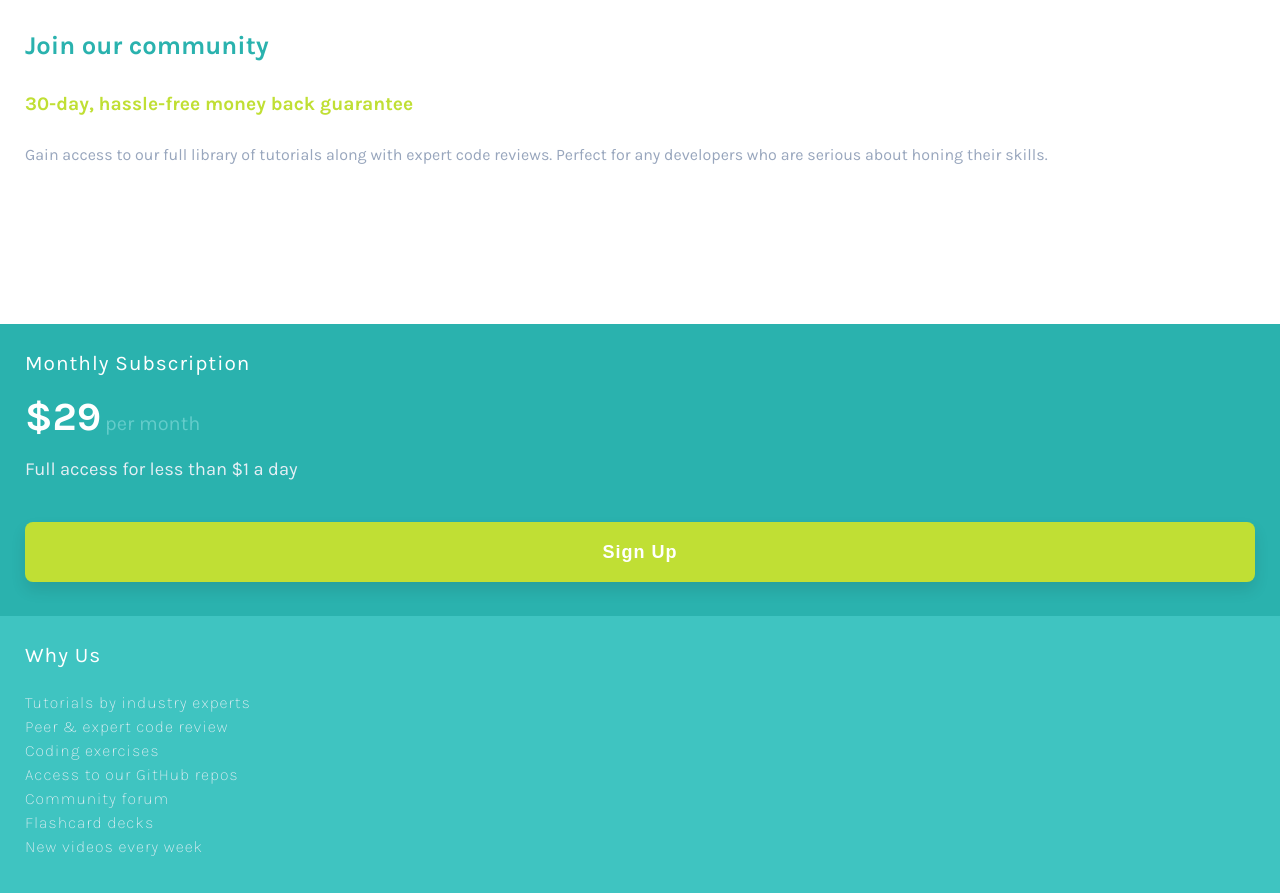
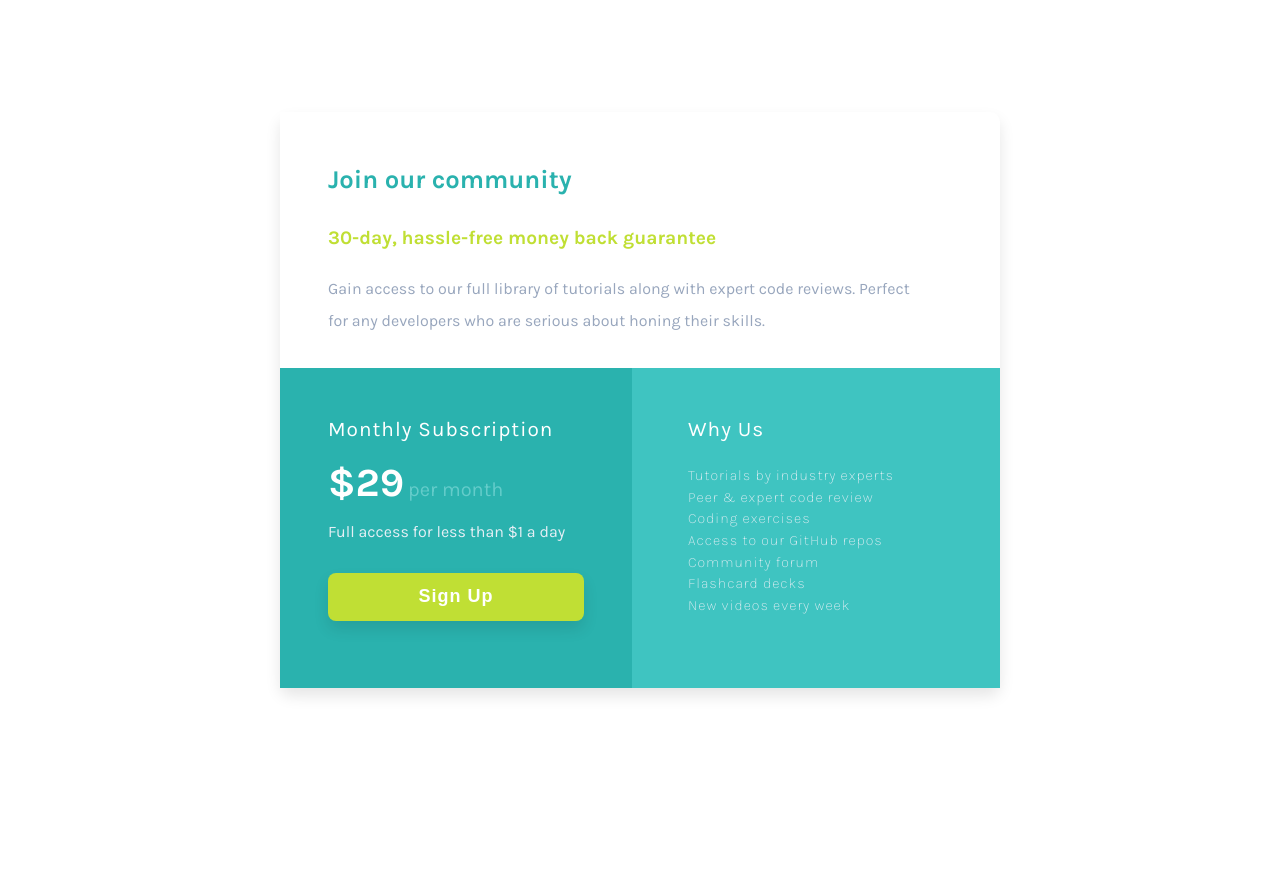
Before and after one commit to glmsilva/fm-price-grid-component, a plain HTML site: page index.html in a window 1280 px wide. After the commit the page ends 800 px from the top, so only its background shows below. Drawn offline with Linux system fonts and the light colour scheme.

Commit message:
Css desktop

```diff
--- a/index.html
+++ b/index.html
@@ -1,8 +1,10 @@
 <!DOCTYPE html>
 <html lang="en">
+
 <head>
   <meta charset="UTF-8">
-  <meta name="viewport" content="width=device-width, initial-scale=1.0"> <!-- displays site properly based on user's device -->
+  <meta name="viewport" content="width=device-width, initial-scale=1.0">
+  <!-- displays site properly based on user's device -->
   <meta name="description" content="Front End Mentor Challenge">
   <meta name="keywords" content="HTML,CSS, Grid">
   <meta name="author" content="Guilherme Silva">
@@ -13,12 +15,20 @@
 
   <!-- Feel free to remove these styles or customise in your own stylesheet 👍 -->
   <style>
-    .attribution { font-size: 11px; text-align: center; }
-    .attribution a { color: hsl(228, 45%, 44%); }
+    .attribution {
+      font-size: 11px;
+      text-align: center;
+    }
+
+    .attribution a {
+      color: hsl(228, 45%, 44%);
+    }
   </style>
 </head>
+
 <body>
   <div class="container">
+    <div class="upper-container">
       <section id="first-section">
 
         <div class="top-container">
@@ -30,9 +40,10 @@
             Perfect for any developers who are serious about honing their skills.
           </p>
         </div>
+      </section>
+    </div>
 
-
-    </section>
+    <div class="bottom-container">
 
       <section id="second-section">
         <div class="left-container">
@@ -67,5 +78,9 @@
       </section>
 
     </div>
+
+  </div>
+
 </body>
+
 </html>
--- a/styles.css
+++ b/styles.css
@@ -104,3 +104,66 @@ body {
   font-weight: 200;
   font-size: 1rem;
 }
+
+@media(min-width:800px) {
+ .container {
+  position: fixed;
+  top: 50%;
+  left: 50%;
+  /* bring your own prefixes */
+  transform: translate(-50%, -50%);
+
+  box-shadow: 0px 8px 15px rgba(0, 0, 0, 0.1);
+  border-radius: 10px;
+ }
+  .upper-container {
+    display: flex;
+    width: 45rem;
+    height: 16rem;
+  }
+
+  .top-container {
+    padding: 2rem 3rem;
+    margin-right: 2rem;
+    flex: 1;
+  }
+
+  .bottom-container {
+    display:flex;
+    width: 40rem;
+    flex-direction: row;
+  }
+
+  .left-container {
+    padding: 2rem 3rem;
+    height: 16rem;
+    flex: 1;
+    width:16rem;
+  }
+
+  .left-container p {
+    font-weight: 400;
+    font-size: 1rem;
+    color: hsl(204, 43%, 93%);
+    flex: 3;
+  }
+
+  .left-container button {
+    margin-top: 1rem;
+    height: 3rem;
+  }
+
+
+
+  .right-container {
+    padding: 2rem 3.5rem;
+    height: 16rem;
+    width: 16rem;
+
+  }
+
+  .right-container ul {
+    font-size: 0.9rem;
+    line-height: 1.5;
+  }
+}
```
Lines whose indentation alone changed are shown as unchanged.
